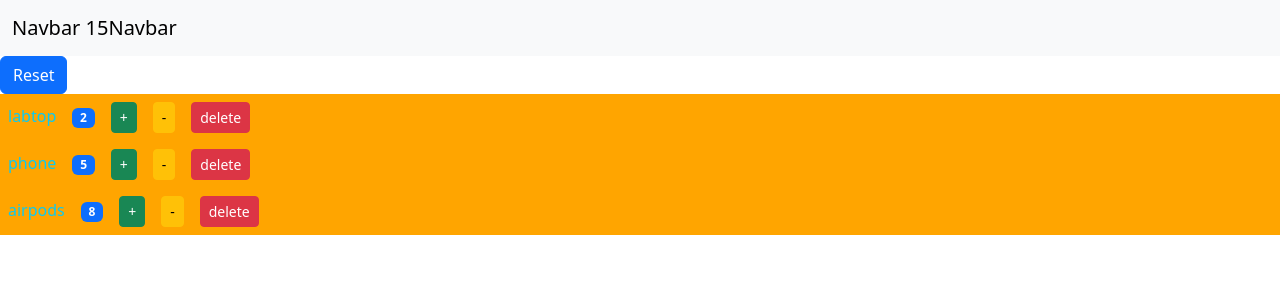
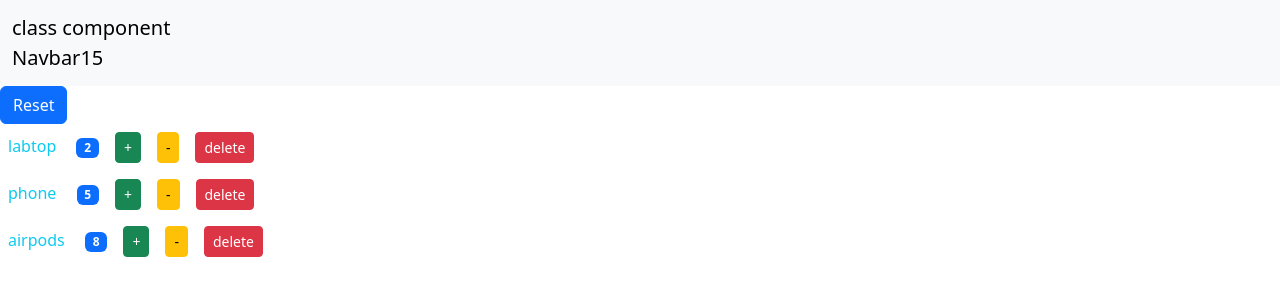
Before and after one commit to AmirTaki/react-toturial, a React (Create React App) app: page / in a window 1280 px wide. Shown: the top 300 px of the page. Built offline with nearby package versions, Linux system fonts and the light colour scheme.

Commit message:
Context in a class component

```diff
--- a/src/App.js
+++ b/src/App.js
@@ -1,6 +1,7 @@
 import {Component} from 'react';
 import Navbar from './components/navbar';
 import Products from './components/products';
+import ProductContext from './context/products';
 
 
 class App extends Component {
@@ -15,16 +16,20 @@ class App extends Component {
 
     render() {
         return (
-            <>
-                <Navbar   products = {this.state.products}/>
-                <Products
-                    products = {this.state.products}
-                    onDelete = {this.handleDelte}
-                    onIncrement = {this.handelIncrement}
-                    onDecrement = {this.handelDecrement}
-                    onReset = {this.handleReset}
-                />
-            </>
+
+            <ProductContext.Provider
+                value={{
+                    products : this.state.products,
+                    onDelete : this.handleDelte,
+                    onIncrement : this.handelIncrement,
+                    onDecrement : this.handelDecrement,
+                    onReset : this.handleReset
+                }}
+
+            >
+                <Navbar />
+                <Products />
+            </ProductContext.Provider>
         )
     }
 
--- a/src/components/navbar.jsx
+++ b/src/components/navbar.jsx
@@ -1,12 +1,16 @@
 import React, {Component} from "react";
+import ProductContext from "./../context/products";
 
 class Navbar extends Component {
+    static contextType = ProductContext
     render () {
         return (
             <nav className = 'navbar navbar-light bg-light'>
                 <div className="container-fluid">
                     <a href="#" className="navbar-brand">
-                        Navbar {this.calculateSum()}
+                        <span> class component </span> <br></br>
+                        Navbar
+                        {this.calculateSum()}
                     </a>
                 </div>
             </nav>
@@ -15,7 +19,7 @@ class Navbar extends Component {
 
     calculateSum = () => {
         let sum = 0
-        this.props.products.forEach(p => {
+        this.context.products.map(p => {
             sum += p.count;
         });
         return sum;
--- a/src/components/product.jsx
+++ b/src/components/product.jsx
@@ -1,13 +1,17 @@
 import { Component } from "react";
-import styled from './product.moudle.css';
+
+import ProductContext from "./../context/products";
 
 class Product extends Component {
+    static contextType = ProductContext;
+
     render() {
 
         const {productName} = this.props
 
         return (
-            <div style={{backgroundColor : 'silver'}}>
+
+            <div >
 
                 <span className='m-2 text-info' > {productName} </span>
 
@@ -26,15 +30,15 @@ class Product extends Component {
     }
     handelIncrement = ()=>{
 
-        this.props.onIncrement(this.props.id)
+        this.context.onIncrement(this.props.id)
     }
 
     handelDecrement = () =>{
 
-        this.props.onDecrement(this.props.id)
+        this.context.onDecrement(this.props.id)
     }
     handelDelete = () =>{
-        this.props.onDelete(this.props.id)
+        this.context.onDelete(this.props.id)
     }
 
     format (){
--- a/src/components/products.jsx
+++ b/src/components/products.jsx
@@ -1,21 +1,23 @@
 import React, { Component } from 'react';
 import Product from './product';
+import ProductContext from './../context/products';
 
 class Products extends Component {
+    static contextType = ProductContext;
 
     render() {
         return(
             <div>
 
                 {/* button reset */}
-                <button onClick={this.props.onReset} className = "btn btn-primary">Reset</button>
+                <button onClick={this.context.onReset} className = "btn btn-primary">Reset</button>
 
-                {this.props.products.map((p, index) => (
+                {this.context.products.map((p, index) => (
 
                     <Product
-                        onIncrement = {this.props.onIncrement}
-                        onDecrement = {this.props.onDecrement}
-                        onDelete = {this.props.onDelete}
+                        // onIncrement = {this.context.onIncrement}
+                        // onDecrement = {this.context.onDecrement}
+                        // onDelete = {this.context.onDelete}
                         id = {p.id}
                         key = {index}
                         productName = {p.productName}
--- /dev/null
+++ b/src/context/products.js
@@ -0,0 +1,11 @@
+import { createContext } from "react";
+
+const productContext = createContext({
+    products : [],
+    onDelete : ()=>{},
+    onIncrement : ()=>{},
+    onDecrement : ()=>{},
+    onReset : ()=>{},
+});
+
+export default productContext;
--- a/src/index.js
+++ b/src/index.js
@@ -5,16 +5,15 @@ import reportWebVitals from './reportWebVitals';
 import 'bootstrap/dist/css/bootstrap.min.css' //css : bootstrap
 
 
-// import App from './App';
+import App from './App';
 
-import App from './components/functional/app'
+// import App from './components/functional/app'
 
 
 
 const root = ReactDOM.createRoot(document.getElementById('root'));
 root.render(
       <App />
-
 );
 
 reportWebVitals();
```
